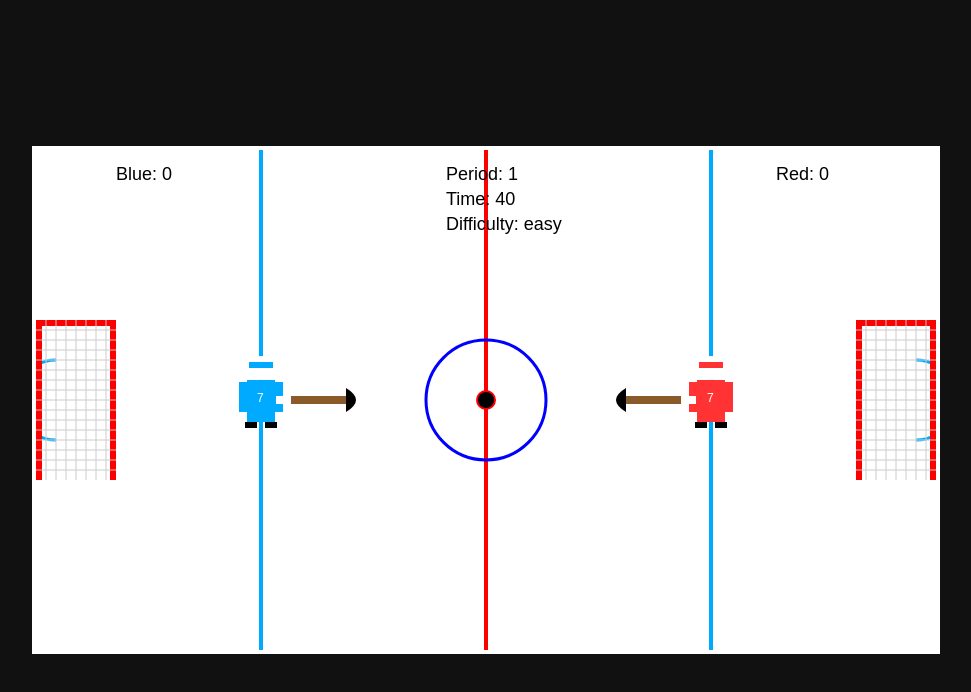
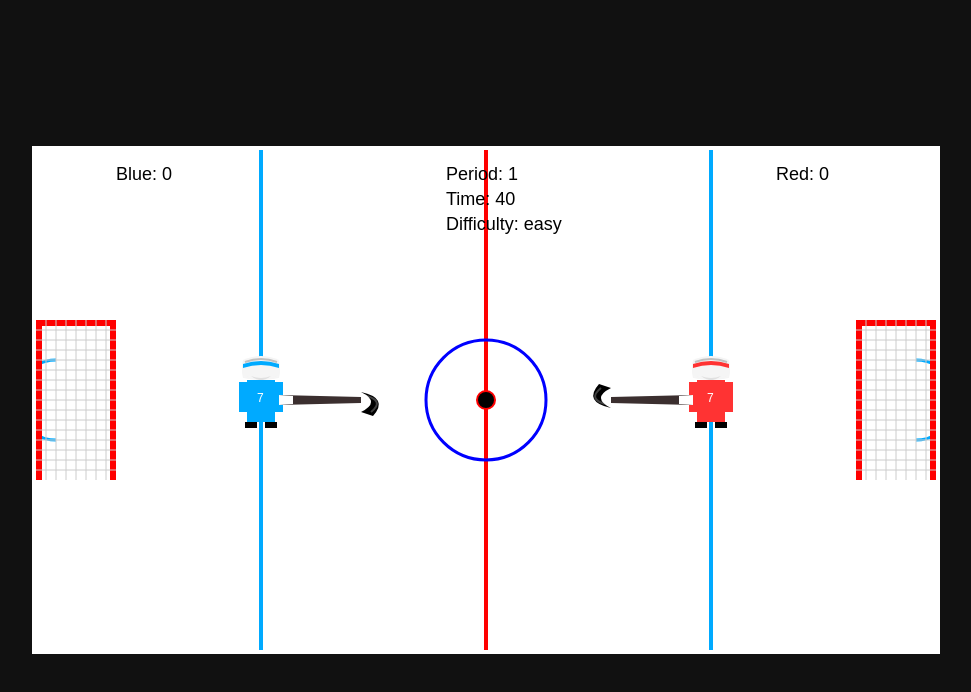
Before and after one commit to icoderedmond-afk/Kirill-Day5, a plain HTML site: page index.html in a window 1280 px wide. Shown: the whole page, without its empty margins (154-1125 px from the left). Drawn offline with Linux system fonts and the light colour scheme.

Commit message:
Refactor difficulty system and streamline game logic
Refactor difficulty system and game state management. Remove unnecessary comments and streamline player and puck drawing functions.

```diff
--- a/index.html
+++ b/index.html
@@ -31,27 +31,21 @@ const ctx = canvas.getContext("2d");
 const WIDTH = canvas.width;
 const HEIGHT = canvas.height;
 
-// ------------------------------
-// DIFFICULTY SYSTEM
-// ------------------------------
-let difficulty = "easy"; // default
-
+// Difficulty
+let difficulty = "easy";
 const DIFF = {
-  easy:   { botSpeed: 0.6, shootPower: 2.5, chaseAggro: 0.5 },
-  medium: { botSpeed: 1.0, shootPower: 3.5, chaseAggro: 0.8 },
-  hard:   { botSpeed: 1.6, shootPower: 5.0, chaseAggro: 1.2 }
+  easy:   { botSpeed: 0.6, shootPower: 2.5 },
+  medium: { botSpeed: 1.0, shootPower: 3.5 },
+  hard:   { botSpeed: 1.6, shootPower: 5.0 }
 };
 
-// Change difficulty with keys 1,2,3
 window.addEventListener("keydown", (e) => {
   if (e.code === "Digit1") difficulty = "easy";
   if (e.code === "Digit2") difficulty = "medium";
   if (e.code === "Digit3") difficulty = "hard";
 });
 
-// ------------------------------
-// GAME STATE
-// ------------------------------
+// Game state
 let blueScore = 0;
 let redScore = 0;
 let period = 1;
@@ -61,16 +55,12 @@ let gameRunning = false;
 let faceoffReady = true;
 let puckOwner = "none";
 
-// ------------------------------
-// RINK
-// ------------------------------
+// Rink
 const goalWidth = 80;
 const goalHeight = 160;
 const goalOffsetY = (HEIGHT - goalHeight) / 2;
 
-// ------------------------------
-// PLAYERS
-// ------------------------------
+// Players
 const playerSpeed = 1.8;
 
 const bluePlayer = {
@@ -93,9 +83,7 @@ const redPlayer = {
   color: "#ff3333"
 };
 
-// ------------------------------
-// PUCK
-// ------------------------------
+// Puck
 const puck = {
   x: WIDTH / 2,
   y: HEIGHT / 2,
@@ -106,9 +94,7 @@ const puck = {
   maxSpeed: 7
 };
 
-// ------------------------------
-// INPUT
-// ------------------------------
+// Input
 const keys = {};
 window.addEventListener("keydown", (e) => {
   keys[e.code] = true;
@@ -123,23 +109,66 @@ function updateInput() {
   bluePlayer.right = keys["KeyD"];
 }
 
-// ------------------------------
-// DRAW PLAYER WITH REALISTIC STICK
-// ------------------------------
+// Draw player + semi-realistic Warrior helmet + NHL stick
 function drawHockeyPlayer(p) {
   ctx.save();
   ctx.translate(p.x, p.y);
 
-  // Helmet
-  ctx.fillStyle = "#ffffff";
+  // SEMI-REALISTIC WARRIOR COVERT HELMET (SHAPE-BASED)
+  ctx.fillStyle = "#f5f5f5";
   ctx.beginPath();
-  ctx.arc(0, -32, 12, 0, Math.PI * 2);
+  ctx.moveTo(-18, -40);
+  ctx.quadraticCurveTo(0, -48, 18, -40);
+  ctx.quadraticCurveTo(20, -30, 18, -22);
+  ctx.quadraticCurveTo(0, -18, -18, -22);
+  ctx.quadraticCurveTo(-20, -30, -18, -40);
+  ctx.closePath();
+  ctx.fill();
+
+  ctx.fillStyle = "#d0d0d0";
+  ctx.beginPath();
+  ctx.moveTo(-14, -36);
+  ctx.quadraticCurveTo(-8, -38, -4, -36);
+  ctx.quadraticCurveTo(-8, -34, -14, -36);
+  ctx.fill();
+
+  ctx.beginPath();
+  ctx.moveTo(4, -36);
+  ctx.quadraticCurveTo(8, -38, 14, -36);
+  ctx.quadraticCurveTo(8, -34, 4, -36);
+  ctx.fill();
+
+  ctx.strokeStyle = "#c0c0c0";
+  ctx.lineWidth = 2;
+  ctx.beginPath();
+  ctx.moveTo(-16, -38);
+  ctx.quadraticCurveTo(0, -44, 16, -38);
+  ctx.stroke();
+
+  ctx.fillStyle = "#e0e0e0";
+  ctx.beginPath();
+  ctx.moveTo(-10, -24);
+  ctx.quadraticCurveTo(0, -16, 10, -24);
+  ctx.quadraticCurveTo(0, -20, -10, -24);
+  ctx.closePath();
+  ctx.fill();
+
+  ctx.fillStyle = "#f5f5f5";
+  ctx.beginPath();
+  ctx.ellipse(-14, -30, 5, 7, 0, 0, Math.PI * 2);
+  ctx.ellipse(14, -30, 5, 7, 0, 0, Math.PI * 2);
   ctx.fill();
 
   ctx.fillStyle = p.color;
-  ctx.fillRect(-12, -38, 24, 6);
+  ctx.beginPath();
+  ctx.moveTo(-18, -36);
+  ctx.quadraticCurveTo(0, -42, 18, -36);
+  ctx.lineTo(18, -32);
+  ctx.quadraticCurveTo(0, -38, -18, -32);
+  ctx.closePath();
+  ctx.fill();
 
-  // Jersey
+  // BODY
   ctx.fillStyle = p.color;
   ctx.fillRect(-14, -20, 28, 42);
 
@@ -157,32 +186,51 @@ function drawHockeyPlayer(p) {
   ctx.fillRect(-16, 22, 12, 6);
   ctx.fillRect(4, 22, 12, 6);
 
-  // REALISTIC HOCKEY STICK
+  // REALISTIC NHL STICK (RIGHT-HANDED, LEFT-CURVE BLADE)
   const angle = Math.atan2(puck.y - p.y, puck.x - p.x);
   ctx.rotate(angle);
 
-  // Shaft
-  ctx.fillStyle = "#8b5a2b";
-  ctx.fillRect(15, -4, 70, 8);
+  // Shaft (tapered, extended to meet blade)
+  ctx.fillStyle = "#3b2f2f";
+  ctx.beginPath();
+  ctx.moveTo(18, -5);
+  ctx.lineTo(100, -3);
+  ctx.lineTo(100, 3);
+  ctx.lineTo(18, 5);
+  ctx.closePath();
+  ctx.fill();
 
   // Tape
   ctx.fillStyle = "#ffffff";
-  ctx.fillRect(15, -4, 15, 8);
+  ctx.beginPath();
+  ctx.moveTo(18, -5);
+  ctx.lineTo(32, -4);
+  ctx.lineTo(32, 4);
+  ctx.lineTo(18, 5);
+  ctx.closePath();
+  ctx.fill();
 
-  // Curved blade
+  // LEFT-CURVE BLADE (PERFECTLY ATTACHED)
   ctx.fillStyle = "#000";
   ctx.beginPath();
-  ctx.moveTo(85, -12);
-  ctx.quadraticCurveTo(105, 0, 85, 12);
+  ctx.moveTo(100, -8);                 // attach point
+  ctx.quadraticCurveTo(128, -2, 112, 16);
+  ctx.lineTo(100, 12);
+  ctx.quadraticCurveTo(120, 2, 100, -8);
   ctx.closePath();
   ctx.fill();
+
+  ctx.strokeStyle = "rgba(255,255,255,0.25)";
+  ctx.lineWidth = 2;
+  ctx.beginPath();
+  ctx.moveTo(102, -5);
+  ctx.quadraticCurveTo(125, 0, 110, 12);
+  ctx.stroke();
 
   ctx.restore();
 }
 
-// ------------------------------
-// MOVEMENT
-// ------------------------------
+// Movement
 function movePlayers() {
   bluePlayer.vx = 0;
   bluePlayer.vy = 0;
@@ -205,9 +253,29 @@ function movePlayers() {
   pushBot();
 }
 
-// ------------------------------
-// BOT AI
-// ------------------------------
+// REAL PUSHING COLLISION
+function pushBot() {
+  const dx = redPlayer.x - bluePlayer.x;
+  const dy = redPlayer.y - bluePlayer.y;
+  const dist = Math.hypot(dx, dy);
+
+  const minDist = 40;
+
+  if (dist < minDist && dist > 0) {
+    const overlap = minDist - dist;
+    const nx = dx / dist;
+    const ny = dy / dist;
+
+    // Push NPC away
+    redPlayer.x += nx * overlap * 0.6;
+    redPlayer.y += ny * overlap * 0.6;
+
+    // Player recoil
+    bluePlayer.x -= nx * overlap * 0.3;
+    bluePlayer.y -= ny * overlap * 0.3;
+  }
+}
+
 function botAI() {
   const diff = DIFF[difficulty];
 
@@ -233,26 +301,6 @@ function botAI() {
   }
 }
 
-// ------------------------------
-// PUSH BOT
-// ------------------------------
-function pushBot() {
-  const dx = redPlayer.x - bluePlayer.x;
-  const dy = redPlayer.y - bluePlayer.y;
-  const dist = Math.hypot(dx, dy);
-
-  if (dist < 40) {
-    const nx = dx / dist;
-    const ny = dy / dist;
-
-    redPlayer.x += nx * 18;
-    redPlayer.y += ny * 18;
-  }
-}
-
-// ------------------------------
-// CLAMP PLAYER
-// ------------------------------
 function clampPlayer(p) {
   const margin = 25;
   if (p.x < margin) p.x = margin;
@@ -261,9 +309,7 @@ function clampPlayer(p) {
   if (p.y > HEIGHT - margin) p.y = HEIGHT - margin;
 }
 
-// ------------------------------
-// PUCK PHYSICS
-// ------------------------------
+// Puck physics
 function updatePuck() {
   puck.vx *= puck.friction;
   puck.vy *= puck.friction;
@@ -300,9 +346,6 @@ function updatePuck() {
   checkGoals();
 }
 
-// ------------------------------
-// COLLISION & POSSESSION
-// ------------------------------
 function handlePuckPlayerCollision(player, ownerTag) {
   const dx = puck.x - player.x;
   const dy = puck.y - player.y;
@@ -333,9 +376,7 @@ function handlePuckPlayerCollision(player, ownerTag) {
   }
 }
 
-// ------------------------------
-// GOALS
-// ------------------------------
+// Goals
 function checkGoals() {
   const inGoalY = puck.y > goalOffsetY && puck.y < goalOffsetY + goalHeight;
 
@@ -370,9 +411,7 @@ function startFaceoff() {
   gameRunning = true;
 }
 
-// ------------------------------
-// PERIOD TIMER
-// ------------------------------
+// Period timer
 setInterval(() => {
   if (gameRunning) {
     timer--;
@@ -389,18 +428,14 @@ setInterval(() => {
   }
 }, 1000);
 
-// ------------------------------
-// RINK DRAWING
-// ------------------------------
+// Rink
 function drawRink() {
   ctx.setTransform(1, 0, 0, 1, 0, 0);
   ctx.clearRect(0, 0, WIDTH, HEIGHT);
 
-  // FULL WHITE ICE
   ctx.fillStyle = "#ffffff";
   ctx.fillRect(0, 0, WIDTH, HEIGHT);
 
-  // Center red line
   ctx.strokeStyle = "#ff0000";
   ctx.lineWidth = 4;
   ctx.beginPath();
@@ -408,7 +443,6 @@ function drawRink() {
   ctx.lineTo(WIDTH / 2, HEIGHT);
   ctx.stroke();
 
-  // Blue lines
   ctx.strokeStyle = "#00aaff";
   ctx.lineWidth = 4;
   ctx.beginPath();
@@ -421,17 +455,14 @@ function drawRink() {
   ctx.lineTo(WIDTH * 0.75, HEIGHT);
   ctx.stroke();
 
-  // Center circle
   ctx.strokeStyle = "#0000ff";
   ctx.lineWidth = 3;
   ctx.beginPath();
   ctx.arc(WIDTH / 2, HEIGHT / 2, 60, 0, Math.PI * 2);
   ctx.stroke();
 
-  // Goal creases
   ctx.strokeStyle = "#00aaff";
   ctx.lineWidth = 3;
-
   ctx.beginPath();
   ctx.arc(20, HEIGHT / 2, 40, Math.PI / 2, -Math.PI / 2);
   ctx.stroke();
@@ -440,11 +471,9 @@ function drawRink() {
   ctx.arc(WIDTH - 20, HEIGHT / 2, 40, -Math.PI / 2, Math.PI / 2);
   ctx.stroke();
 
-  // Nets
   drawNet(0, goalOffsetY);
   drawNet(WIDTH - goalWidth, goalOffsetY);
 
-  // FACE OFF DOT — DRAW LAST
   ctx.strokeStyle = "#ff0000";
   ctx.lineWidth = 4;
   ctx.beginPath();
@@ -452,9 +481,6 @@ function drawRink() {
   ctx.stroke();
 }
 
-// ------------------------------
-// NET DRAWING
-// ------------------------------
 function drawNet(x, y) {
   ctx.save();
   ctx.translate(x, y);
@@ -484,9 +510,7 @@ function drawNet(x, y) {
   ctx.restore();
 }
 
-// ------------------------------
-// PUCK DRAW
-// ------------------------------
+// Puck draw
 function drawPuck() {
   ctx.fillStyle = "#000";
   ctx.beginPath();
@@ -494,9 +518,7 @@ function drawPuck() {
   ctx.fill();
 }
 
-// ------------------------------
 // HUD
-// ------------------------------
 function drawHUD() {
   ctx.fillStyle = "#000";
   ctx.font = "18px Arial";
@@ -507,9 +529,7 @@ function drawHUD() {
   ctx.fillText("Difficulty: " + difficulty, WIDTH / 2 - 40, 80);
 }
 
-// ------------------------------
-// GAME LOOP
-// ------------------------------
+// Game loop
 function gameLoop() {
   updateInput();
 
```
